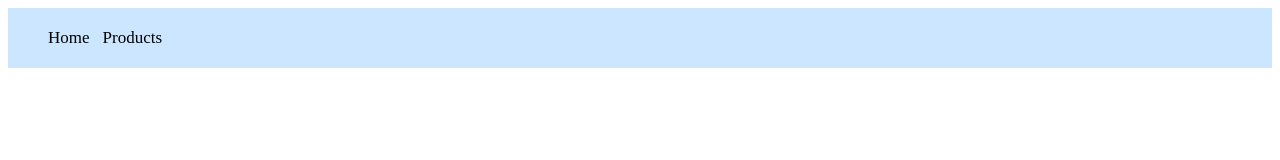
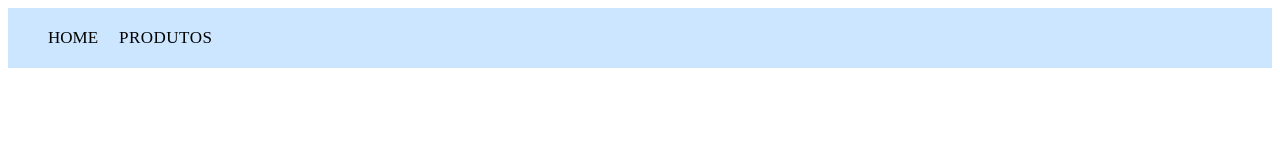
Before and after one commit to GustavoFSProg/ecomerce-frontend, a React (Create React App) app: page /header in a window 1280 px wide. Shown: the top 160 px of the page. Built offline with nearby package versions, Linux system fonts and the light colour scheme.

Commit message:
design-menu

```diff
--- a/package.json
+++ b/package.json
@@ -3,6 +3,7 @@
   "version": "0.1.0",
   "private": true,
   "dependencies": {
+    "@material-ui/core": "^4.11.4",
     "@testing-library/jest-dom": "^5.11.4",
     "@testing-library/react": "^11.1.0",
     "@testing-library/user-event": "^12.1.10",
--- /dev/null
+++ b/src/components/Menu/menu.jsx
@@ -0,0 +1,65 @@
+import React from 'react'
+import Button from '@material-ui/core/Button'
+import Menu from '@material-ui/core/Menu'
+import MenuItem from '@material-ui/core/MenuItem'
+import { Link } from 'react-router-dom'
+
+export default function SimpleMenu() {
+  const [anchorEl, setAnchorEl] = React.useState(null)
+
+  const handleClick = (event) => {
+    setAnchorEl(event.currentTarget)
+  }
+
+  const handleClose = () => {
+    setAnchorEl(null)
+  }
+
+  return (
+    <div>
+      <Button
+        style={{
+          // display: 'flex',
+          listStyle: 'none',
+          fontFamily: 'Trebuchet',
+          fontSize: '17px',
+          color: 'black',
+          textDecoration: 'none',
+          paddingRight: '13px',
+        }}
+        aria-controls="simple-menu"
+        aria-haspopup="true"
+        onClick={handleClick}
+      >
+        Produtos
+      </Button>
+      <Menu
+        id="simple-menu"
+        anchorEl={anchorEl}
+        keepMounted
+        open={Boolean(anchorEl)}
+        onClose={handleClose}
+      >
+        <MenuItem onClick={handleClose}>
+          {' '}
+          <Link
+            to="/products"
+            style={{
+              // display: 'flex',
+              listStyle: 'none',
+              fontFamily: 'Trebuchet',
+              fontSize: '17px',
+              color: 'black',
+              textDecoration: 'none',
+              // paddingRight: '13px',
+            }}
+          >
+            Lista
+          </Link>
+        </MenuItem>
+        <MenuItem onClick={handleClose}>Cadastro</MenuItem>
+        <MenuItem onClick={handleClose}>Perfil</MenuItem>
+      </Menu>
+    </div>
+  )
+}
--- a/src/pages/Header/Header.jsx
+++ b/src/pages/Header/Header.jsx
@@ -1,11 +1,19 @@
 import React from 'react'
 import { Link } from 'react-router-dom'
+import SimpleMenu from '../../components/Menu/menu'
 import { Container, List } from './styles'
 
 function Header() {
   return (
     <Container>
-      <ul>
+      <ul
+        style={{
+          display: 'flex',
+          flexDirection: 'row',
+          alignItems: 'center',
+          justifyContent: 'center',
+        }}
+      >
         <List>
           <Link
             to="/"
@@ -19,24 +27,11 @@ function Header() {
               paddingRight: '13px',
             }}
           >
-            Home
+            HOME
           </Link>
         </List>
         <List>
-          <Link
-            to="/products"
-            style={{
-              // display: 'flex',
-              listStyle: 'none',
-              fontFamily: 'Trebuchet',
-              fontSize: '17px',
-              color: 'black',
-              textDecoration: 'none',
-              paddingRight: '13px',
-            }}
-          >
-            Products
-          </Link>
+          <SimpleMenu />
         </List>
       </ul>
     </Container>
--- a/src/pages/Products/Products.jsx
+++ b/src/pages/Products/Products.jsx
@@ -1,7 +1,7 @@
 import React, { useEffect, useState } from 'react'
 import api from '../../services/api'
 import Header from '../Header/Header'
-import { Container } from './styles'
+import { Container, DivListagemProdutos } from './styles'
 
 function Products() {
   const [productsList, setProductsList] = useState([])
@@ -20,13 +20,7 @@ function Products() {
     <>
       <Header />
       <Container>
-        <div
-          style={{
-            display: 'flex',
-            flexDirection: 'row',
-            alignItems: 'center',
-          }}
-        >
+        <DivListagemProdutos>
           {productsList.map((item) => (
             <ul
               key={item.id}
@@ -56,7 +50,7 @@ function Products() {
               </li>
             </ul>
           ))}
-        </div>
+        </DivListagemProdutos>
       </Container>
     </>
   )
--- a/src/pages/Products/styles.js
+++ b/src/pages/Products/styles.js
@@ -8,3 +8,13 @@ export const Container = styled.div`
   align-items: center;
   justify-content: center;
 `
+
+export const DivListagemProdutos = styled.div`
+  display: flex;
+  flex-direction: row;
+  align-items: center;
+
+  @media screen and (max-width: 700px) {
+    flex-direction: column;
+  }
+`
```
Also changed, not shown: 1 other file (tests, documents, lock files or other folders).
